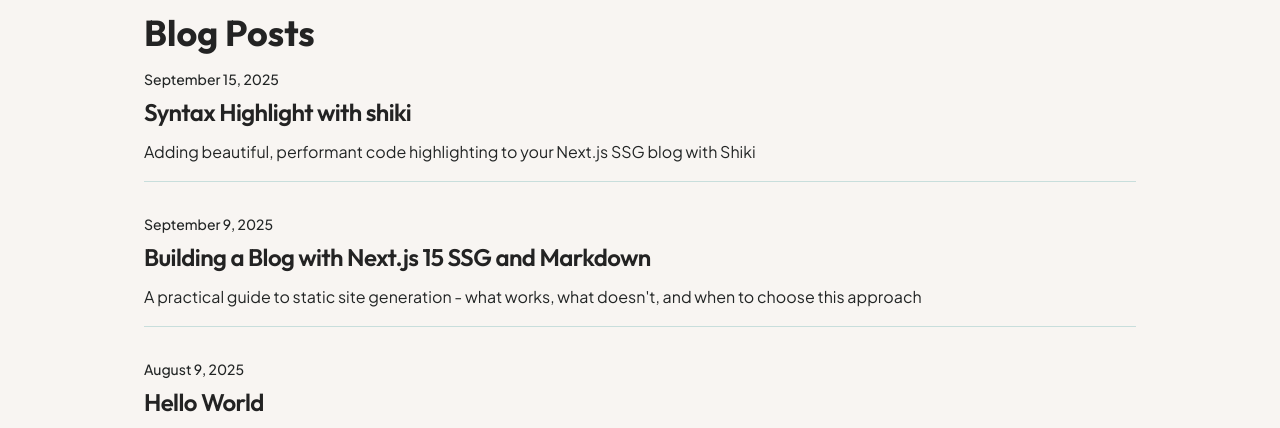
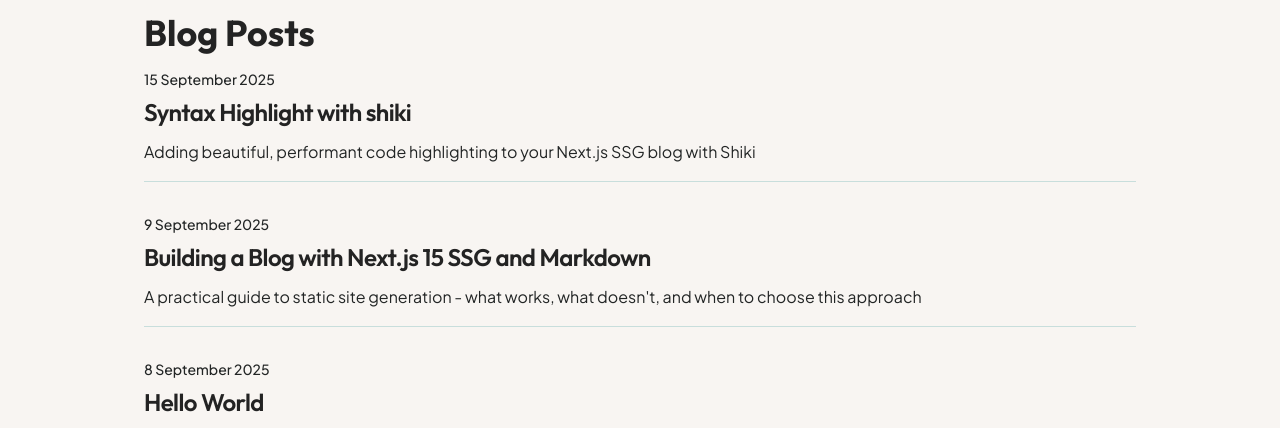
Before and after one commit to nabilfikrisp/portfolio, a Next.js app: page /blogs in a window 1280 px wide. Shown: the part 276-704 px from the top of the page. Built offline with nearby package versions, Linux system fonts and the light colour scheme.

Commit message:
fix: correct date format in DateFormatter component and update post date

```diff
--- a/_posts/hello-world.md
+++ b/_posts/hello-world.md
@@ -2,7 +2,7 @@
 title: "Hello World"
 excerpt: "The first note in my learning documentation about software engineering."
 coverImage: "/assets/blogs/hello-world/cover.webp"
-date: "2025-08-09T12:00:00.000Z"
+date: "2025-09-08T12:00:00.000Z"
 author:
   name: "nabilfikrisp"
   picture: "/assets/profile.png"
--- a/src/app/blogs/_components/date-formatter.tsx
+++ b/src/app/blogs/_components/date-formatter.tsx
@@ -7,5 +7,5 @@ type DateFormatterProps = {
 
 export function DateFormatter({ dateString }: DateFormatterProps) {
   const date = parseISO(dateString);
-  return <time dateTime={dateString}>{format(date, "LLLL	d, yyyy")}</time>;
+  return <time dateTime={dateString}>{format(date, "d LLLL yyyy")}</time>;
 }
```
